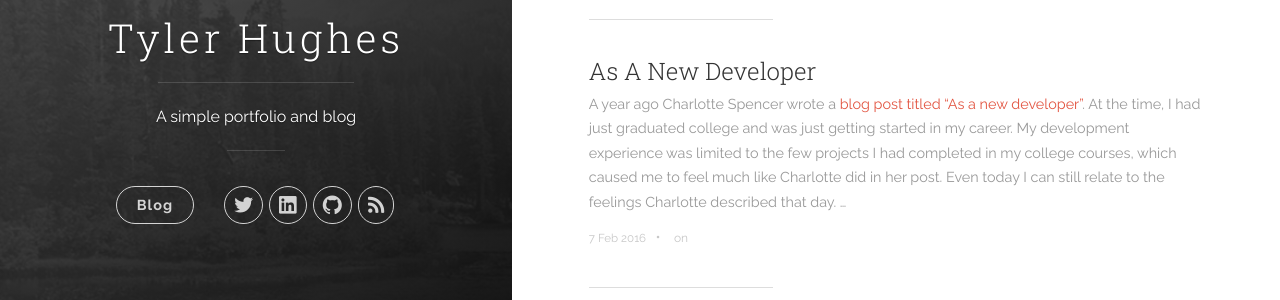
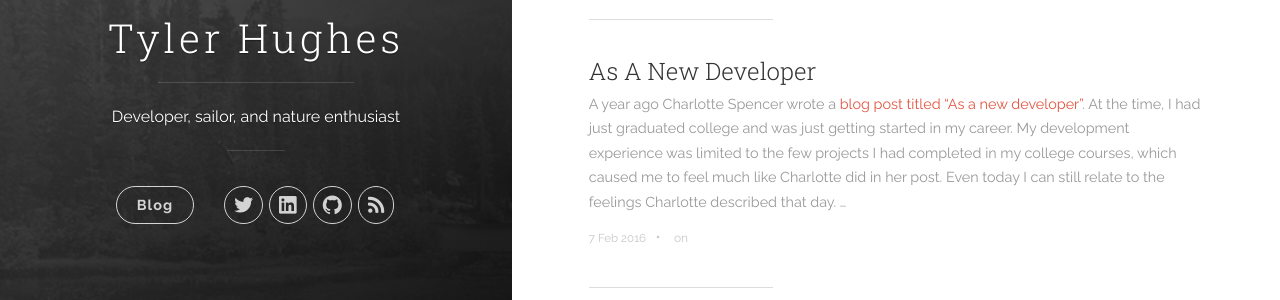
Before and after one commit to PallasDoesCode/pallasdoescode.github.io, a Jekyll site: the page built from index.html, in a window 1280 px wide. Shown: the part 391-691 px from the top of the page. Built offline with Jekyll 4.4.1, drawn with Linux system fonts in a browser that asks for light colours; nearby versions of some CDN libraries; the list of posts is cut into pages by our own code.

Commit message:
Minor update to config

```diff
--- a/_config.yml
+++ b/_config.yml
@@ -1,8 +1,8 @@
 # Site settings
 title: Tyler Hughes
-description: "A simple portfolio and blog"
+description: "Developer, sailor, and nature enthusiast"
 url: "http://tylerhughes.info"
-baseurl: ""
+baseurl: "/"
 # google_analytics: 'UA-XXXXXX-X'
 disqus_shortname: "randomlyknighted"
 
```
Also changed, not shown: Gemfile.lock.
